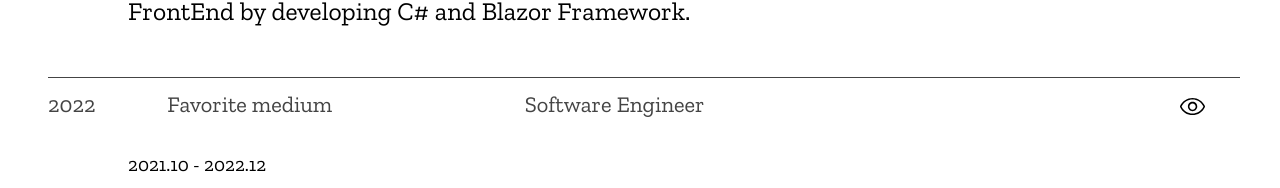
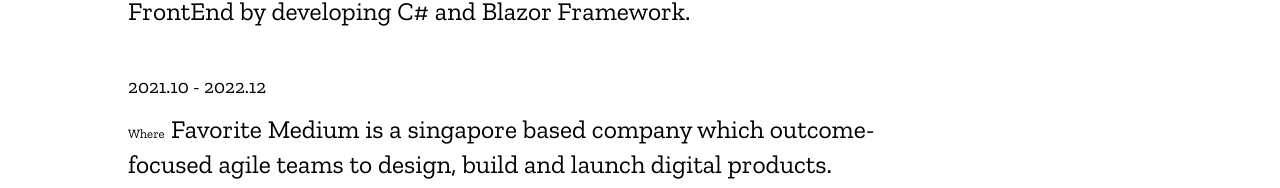
Before and after one commit to SumiSeo/sumiseo-portfolio, a Next.js app: page / in a window 1280 px wide. Shown: the part 832-1020 px from the top of the page. Built offline with nearby package versions, Linux system fonts and the light colour scheme; a web font is replaced by a local one.

Commit message:
send event props

```diff
--- a/comps/Work.tsx
+++ b/comps/Work.tsx
@@ -3,15 +3,10 @@
 import EyeIcon from "./EyeIcon";
 import { useState } from "react";
 
-const Work = ({ year, name, desc }: Work): JSX.Element => {
-  const [expanded, setExpanded] = useState<boolean>(false);
-  const expandWork = () => {
-    setExpanded(!expanded);
-  };
+const Work = ({ year, name, desc, expanded }: Work): JSX.Element => {
   return (
     <div className={styles.work}>
       <div
-        onClick={expandWork}
         className={expanded ? styles.work__expanded : styles.work__container}
       >
         <div className={styles.work__column}>{year}</div>
--- a/pages/works.tsx
+++ b/pages/works.tsx
@@ -1,8 +1,11 @@
 import Work from "@/comps/Work";
 import styles from "@/styles/Works.module.scss";
 import WorkDetail from "@/comps/WorkDetail";
+import { useState } from "react";
+import exp from "constants";
 
 const works = (): JSX.Element => {
+  const [expanded, setExpanded] = useState<boolean>(false);
   return (
     <>
       <div className={styles.works}>
@@ -15,14 +18,19 @@
       </div>
       <div>
         <div>
-          <Work year="2023" name="Fluuent" desc="Frontend Engineer" />
+          <Work
+            expanded={expanded}
+            year="2023"
+            name="Fluuent"
+            desc="Frontend Engineer"
+          />
           <WorkDetail
             date="2023.02 - 2023.05"
             company="Fluuent is a start-up based on Portland in the United States."
             project="Surgeons and medical practiciens invested to found the compay to solve actual problem in medical field. Improving referring system was the main objective.
             In R&D phase, we started to develop the application using Microsoft PowerApp Component Framework but enhacing communcation with BackEnd language had a roadblock. Microsoft PCF was not optimized to deal with C# language. Since handling data from client side was the main goal, so we changed the FrontEnd by developing C# and Blazor Framework."
           />
-          <Work year="2022" name="Favorite medium" desc="Software Engineer" />
+
           <WorkDetail
             date="2021.10 - 2022.12"
             company="Favorite Medium is a singapore based company which outcome-focused agile teams to design, build and launch digital products."
--- a/types/Work.ts
+++ b/types/Work.ts
@@ -2,4 +2,5 @@
   year: string;
   name: string;
   desc: string;
+  expanded: boolean;
 }
```
